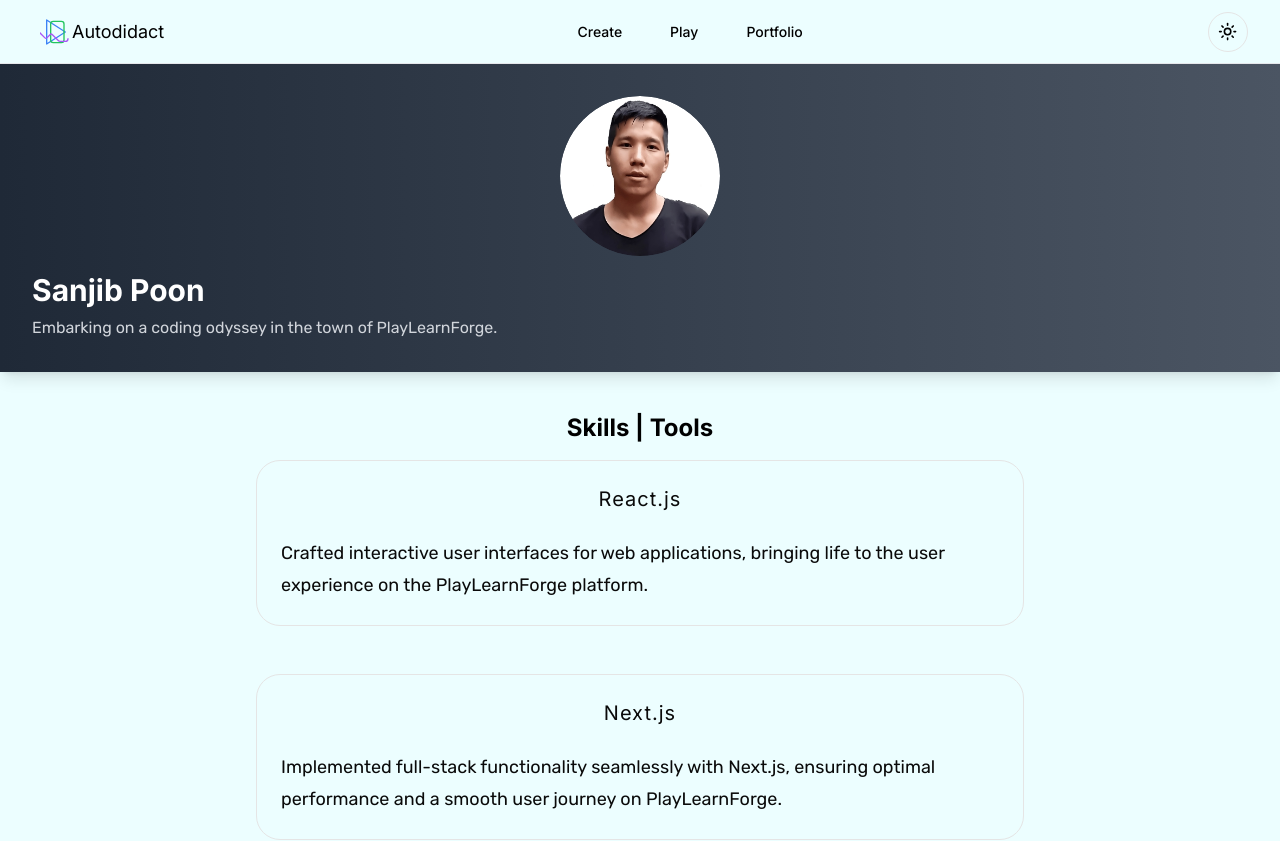
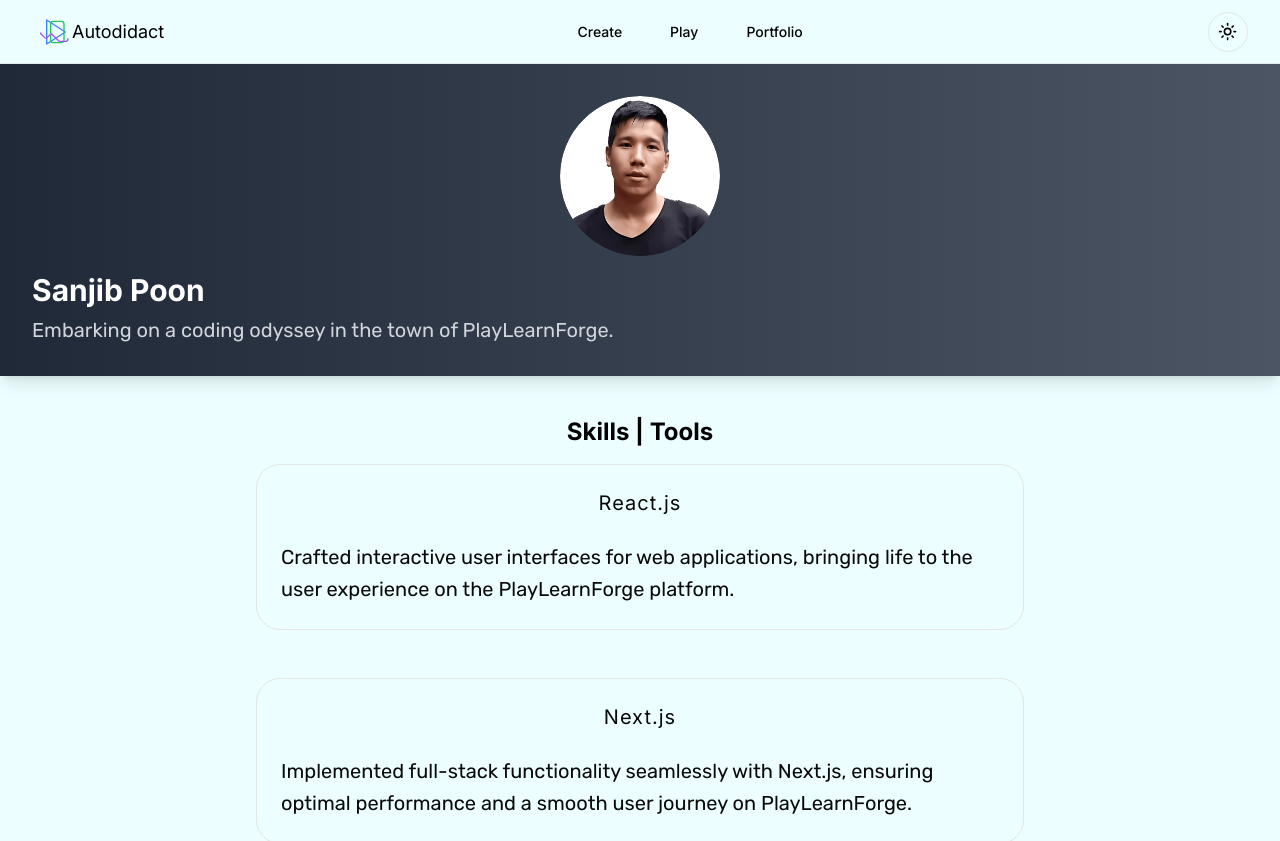
Before and after one commit to san-poon/nexus-adept, a Next.js app: page /feature-portfolio in a window 1280 px wide. Shown: the top 841 px of the page. Built offline with nearby package versions, Linux system fonts and the light colour scheme.

Commit message:
Add default xl text size for main sections of html

```diff
--- a/app/feature-portfolio/components/skills-meadow.tsx
+++ b/app/feature-portfolio/components/skills-meadow.tsx
@@ -41,7 +41,7 @@ export default function SkillsMeadow() {
                             <CardTitle className=' tracking-wider font-normal text-xl'>{skill.skill}</CardTitle>
                         </CardHeader>
                         <CardContent >
-                            <p className={` leading-8 dark:text-neutral-100 text-lg`}>{skill.details}</p>
+                            <p className={` leading-8 dark:text-neutral-100`}>{skill.details}</p>
                         </CardContent>
                     </Card>
                 ))}
--- a/app/layout.tsx
+++ b/app/layout.tsx
@@ -24,7 +24,7 @@ export default function RootLayout({
           disableTransitionOnChange
         >
           <Header />
-          <main className={`flex-1 text-base bg-cyan-50 dark:bg-cyan-800/35`}>
+          <main className={` flex-1 text-xl bg-cyan-50 dark:bg-cyan-800/35`}>
             {children}
           </main>
           <Footer />
```
